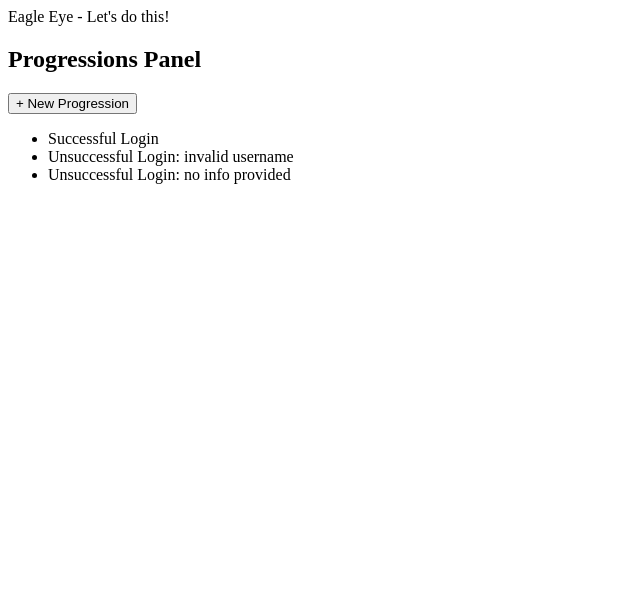
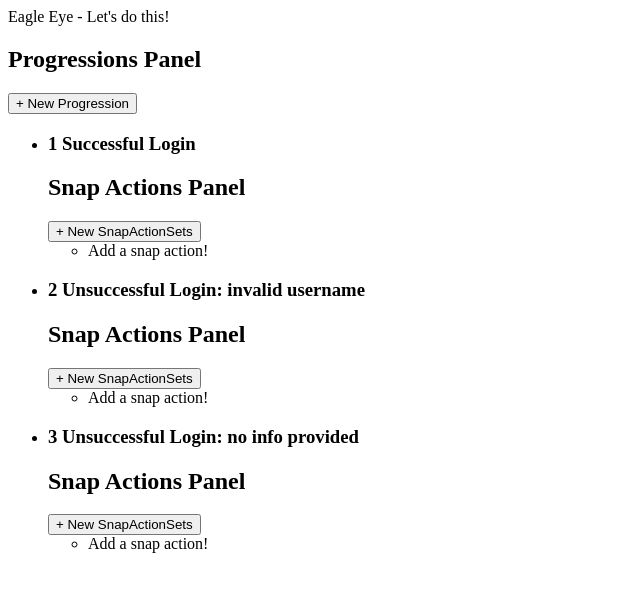
Before and after one commit to SalazarTeam/salazar, a React app: page / in a window 1280 px wide. Shown: the top 592 px of the page, without its empty margins (0-640 px from the left). Built offline with nearby package versions, Linux system fonts and the light colour scheme.

Commit message:
added SnapActionSets and SnapActions components

```diff
--- a/src/app/components/App.jsx
+++ b/src/app/components/App.jsx
@@ -7,13 +7,14 @@ class App extends React.Component {
 
 		this.state = {
 			progressions: [
-							{ name: 'Successful Login' },
-							{ name: 'Unsuccessful Login: invalid username' },
-							{ name: 'Unsuccessful Login: no info provided' }
+							{ id: 1, name: 'Successful Login',  actions: []},
+							{ id: 2, name: 'Unsuccessful Login: invalid username', actions: [] },
+							{ id: 3, name: 'Unsuccessful Login: no info provided', actions: [] }
 						]
 		};
 
 		this.addProgression = this.addProgression.bind(this);
+		this.addSnapActionSet = this.addSnapActionSet.bind(this);
 	}
 
 	addProgression(name) {
@@ -27,7 +28,24 @@ class App extends React.Component {
 		}
 
 		if (!duplicateName) {
-			progressions.push({ name: name });
+			progressions.push({ id: (progressions.length + 1), name: name });
+			this.setState({ progressions: progressions });
+		}
+	}
+
+	addSnapActionSet(id, name) {
+		var progressions = this.state.progressions.slice();
+		var progressionFound = false;
+		for (var progression in progressions) {
+			console.log("prog", progressions[progression]);
+			if (progressions[progression].id === id) {
+				progressionFound = true;
+				progressions[progression].actions.push({ name: name, actionSet: [] })
+				break;
+			}
+		}
+
+		if (progressionFound) {
 			this.setState({ progressions: progressions });
 		}
 	}
@@ -39,7 +57,7 @@ class App extends React.Component {
 	        	Eagle Eye - Let's do this!
 	        </div>
 
-			<ProgressionsPanel progressions={this.state.progressions} addProgression={this.addProgression}/>
+			<ProgressionsPanel progressions={this.state.progressions} addProgression={ this.addProgression } addSnapActionSet={ this.addSnapActionSet }/>
 		</div>
       );
    }
--- a/src/app/components/ProgressionsPanel.jsx
+++ b/src/app/components/ProgressionsPanel.jsx
@@ -1,4 +1,5 @@
 import React from 'react';
+import SnapActionSets from './SnapActionSets.jsx';
 
 class ProgressionsPanel extends React.Component {
 	constructor(props) {
@@ -12,6 +13,8 @@ class ProgressionsPanel extends React.Component {
 		this.toggleAddProgressionPanel = this.toggleAddProgressionPanel.bind(this);
 		this.handleNewProgressionName = this.handleNewProgressionName.bind(this);
 		this.handleAddNewProgression = this.handleAddNewProgression.bind(this);
+
+		this.handleAddSnapActionSet = this.handleAddSnapActionSet.bind(this);
 	}
 
 	toggleAddProgressionPanel(event) {
@@ -36,10 +39,21 @@ class ProgressionsPanel extends React.Component {
 		}
 	}
 
+	handleAddSnapActionSet() {
+		this.props.addSnapActionSet();
+	}
+
+	handleRemoveProgression(name) {}
+
 	render() {
 		var progressions = this.props.progressions.map(function(progression, i) {
-			return <li key={i}>{ progression.name }</li>;
-		});
+			return (
+					<li key={i}>
+						<h3>{progression.id} { progression.name }</h3>
+						<SnapActionSets progressionId={ progression.id } snapActions={ progression.actions } addSnapActionSet={ this.props.addSnapActionSet } />
+					</li>
+			);
+		}.bind(this));
 
 		var addProgressionsPanel = <button onClick={this.toggleAddProgressionPanel}>+ New Progression</button>;
 		if (this.state.showAddProgressionPanel) {
--- /dev/null
+++ b/src/app/components/SnapActionSets.jsx
@@ -0,0 +1,73 @@
+import React from 'react';
+import SnapActions from './SnapActions.jsx';
+
+class SnapActionSets extends React.Component {
+	constructor(props) {
+		super(props);
+
+		this.state = {
+			showAddSnapActionSetPanel: false,
+			newSnapActionSetName: ""
+		}
+
+		this.toggleAddSnapActionSetsPanel = this.toggleAddSnapActionSetsPanel.bind(this);
+		this.handleNewSnapActionSetsName = this.handleNewSnapActionSetsName.bind(this);
+		this.handleAddNewSnapActionSets = this.handleAddNewSnapActionSets.bind(this);
+	}
+
+	toggleAddSnapActionSetsPanel(event) {
+		event.preventDefault();
+		if (this.state.showAddSnapActionSetPanel) {
+			this.setState({ showAddSnapActionSetPanel: false, newSnapActionSetName: "" });
+		} else {
+			this.setState({ showAddSnapActionSetPanel: true });
+		}
+	}
+
+	handleNewSnapActionSetsName(event) {
+		this.setState({ newSnapActionSetName: event.target.value });
+	}
+
+	handleAddNewSnapActionSets() {
+		if (this.state.newSnapActionSetName) {
+			console.log("Attempt add", this.state.newSnapActionSetName);
+			this.props.addSnapActionSet(this.props.progressionId, this.state.newSnapActionSetName);
+			this.setState({ showAddSnapActionSetPanel: false, newSnapActionSetName: '' });
+			this.refs['progression-name'].value = "";
+		}
+	}
+
+	handleRemoveSnapActionSets(name) {}
+
+	render() {
+		var snapActions = this.props.snapActions.map(function(snapAction, i) {
+			return <li key={i}>{snapAction.id} { snapAction.name }</li>;
+		});
+
+		if (!snapActions.length) {
+			snapActions = <li className="no-snap-actions">Add a snap action!</li>;
+		}
+
+		var addSnapActionSetPanel = <button onClick={this.toggleAddSnapActionSetsPanel}>+ New SnapActionSets</button>;
+		if (this.state.showAddSnapActionSetPanel) {
+			addSnapActionSetPanel = (
+				<div>
+					<input id="progression-name" ref="progression-name" placeholder="SnapActionSets Name" onChange={this.handleNewSnapActionSetsName} />
+					<button onClick={this.handleAddNewSnapActionSets}>Add</button>
+					<a href="#" onClick={this.toggleAddSnapActionSetsPanel}>Cancel</a>
+				</div>
+			);
+		}
+		return (
+			<div className="snap-actions-panel">
+				<h2>Snap Actions Panel</h2>
+				{ addSnapActionSetPanel }
+				<ul className="snap-actions">
+					{ snapActions }
+				</ul>
+			</div>
+		);
+   }
+}
+
+export default SnapActionSets;
--- /dev/null
+++ b/src/app/components/SnapActions.jsx
@@ -0,0 +1,72 @@
+import React from 'react';
+
+class SnapActions extends React.Component {
+	constructor(props) {
+		super(props);
+
+		this.state = {
+			showAddSnapActionPanel: false,
+			newSnapActionName: ""
+		}
+
+		this.toggleAddSnapActionsPanel = this.toggleAddSnapActionsPanel.bind(this);
+		this.handleNewSnapActionsName = this.handleNewSnapActionsName.bind(this);
+		this.handleAddNewSnapActions = this.handleAddNewSnapActions.bind(this);
+	}
+
+	toggleAddSnapActionsPanel(event) {
+		event.preventDefault();
+		if (this.state.showAddSnapActionPanel) {
+			this.setState({ showAddSnapActionPanel: false, newSnapActionName: "" });
+		} else {
+			this.setState({ showAddSnapActionPanel: true });
+		}
+	}
+
+	handleNewSnapActionsName(event) {
+		this.setState({ newSnapActionName: event.target.value });
+	}
+
+	handleAddNewSnapActions() {
+		if (this.state.newSnapActionName) {
+			console.log("Attempt add", this.state.newSnapActionName);
+			this.props.addSnapAction(this.props.progressionId, this.state.newSnapActionName);
+			this.setState({ showAddSnapActionPanel: false, newSnapActionName: '' });
+			this.refs['progression-name'].value = "";
+		}
+	}
+
+	handleRemoveSnapActions(name) {}
+
+	render() {
+		var snapActions = this.props.snapActions.map(function(snapAction, i) {
+			return <li key={i}>{snapAction.id} { snapAction.name }</li>;
+		});
+
+		if (!snapActions.length) {
+			snapActions = <li className="no-snap-actions">Add a snap action!</li>;
+		}
+
+		var addSnapActionPanel = <button onClick={this.toggleAddSnapActionsPanel}>+ New SnapActions</button>;
+		if (this.state.showAddSnapActionPanel) {
+			addSnapActionPanel = (
+				<div>
+					<input id="progression-name" ref="progression-name" placeholder="SnapActions Name" onChange={this.handleNewSnapActionsName} />
+					<button onClick={this.handleAddNewSnapActions}>Add</button>
+					<a href="#" onClick={this.toggleAddSnapActionsPanel}>Cancel</a>
+				</div>
+			);
+		}
+		return (
+			<div className="snap-actions-panel">
+				<h2>Snap Actions Panel</h2>
+				{ addSnapActionPanel }
+				<ul className="snap-actions">
+					{ snapActions }
+				</ul>
+			</div>
+		);
+   }
+}
+
+export default SnapActions;
```
Also changed, not shown: index.html (+4 -4 lines).
